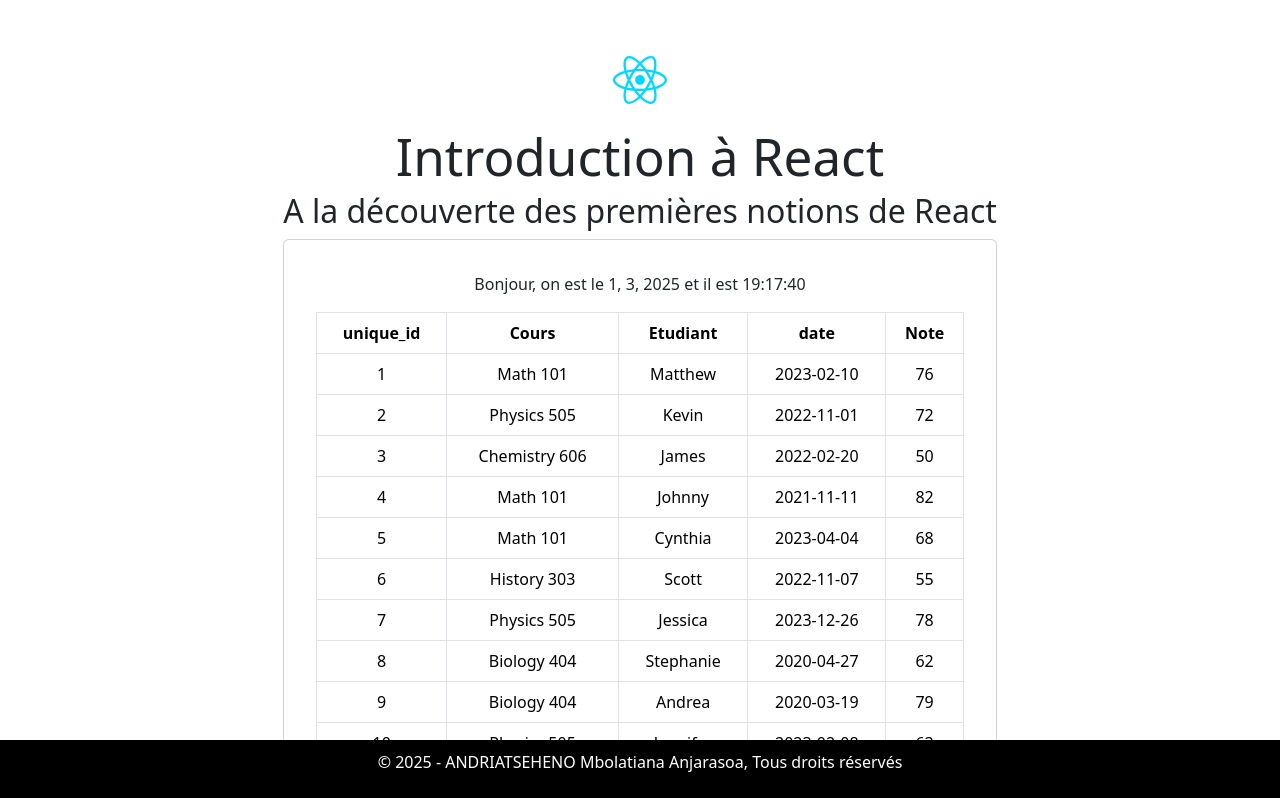
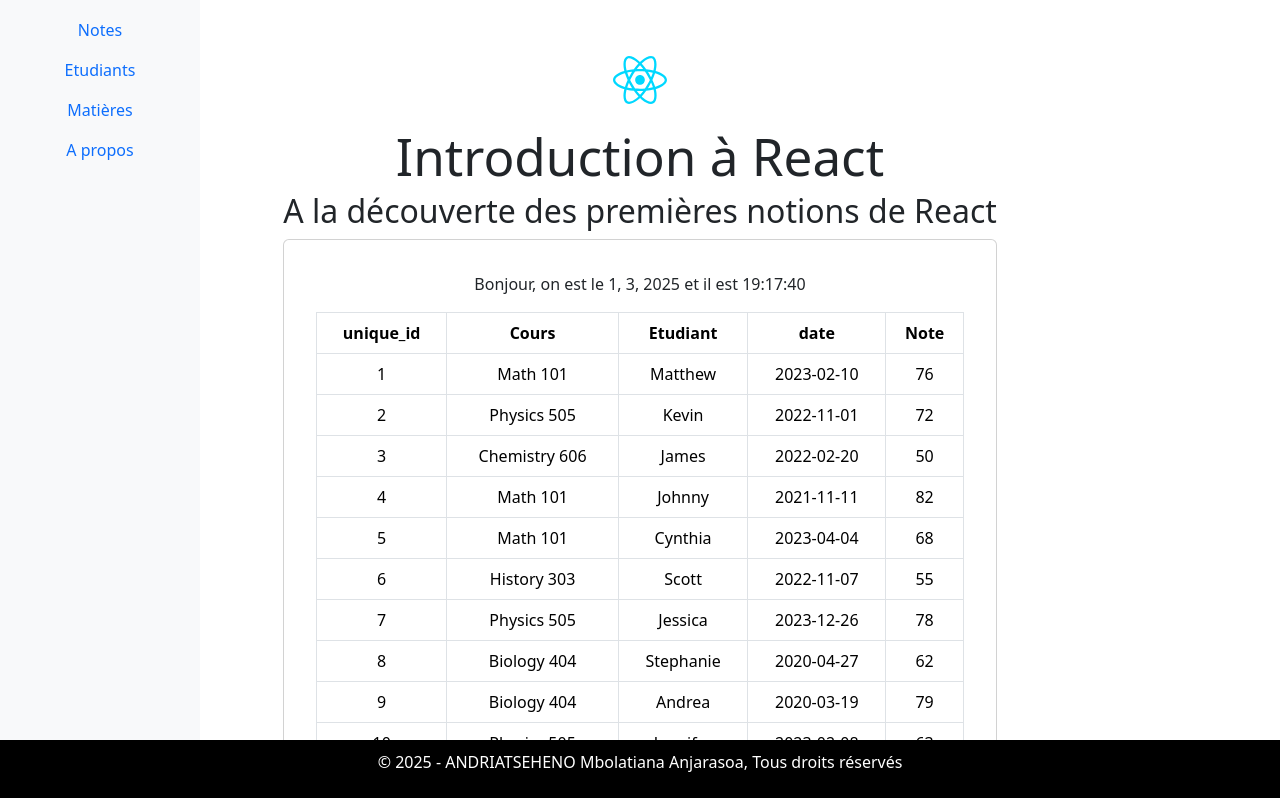
Before and after one commit to Sarobid/tpreact, a React (Vite) app: page / in a window 1280 px wide. Shown: the top 798 px of the page. Built offline with nearby package versions, Linux system fonts and the light colour scheme.

Commit message:
Add menu

```diff
--- a/src/App.jsx
+++ b/src/App.jsx
@@ -1,11 +1,13 @@
 import { useState } from 'react';
 import './App.css';
 import reactLogo from './assets/react.svg';
+import Menu from './components/Menu';
 import TableauData from './components/TableauData';
 
 function Header() {
   return (
     <div>
+      <Menu />
       <a href="https://react.dev" target="_blank">
         <img src={reactLogo} className="logo react" alt="React logo" />
       </a>
--- /dev/null
+++ b/src/components/Menu.jsx
@@ -0,0 +1,14 @@
+function Menu() {
+    function handleClickMenu(menu){
+        alert(menu)
+    }
+    return (
+        <nav class="nav flex-column" style={{width:'200px', position:'fixed', top:0, left:0, height:'100%', backgroundColor:'#f8f9fa', padding:'10px'}}>
+            <a class="nav-link" href="#" onClick={()=>{handleClickMenu("Notes")}} >Notes</a>
+            <a class="nav-link" href="#" onClick={()=>{handleClickMenu("Etudiants")}}>Etudiants</a>
+            <a class="nav-link" href="#" onClick={()=>{handleClickMenu("Matières")}}>Matières</a>
+            <a class="nav-link" href="#" onClick={()=>{handleClickMenu("A propos")}}>A propos</a>
+        </nav>
+    );
+}
+export default Menu;
```
